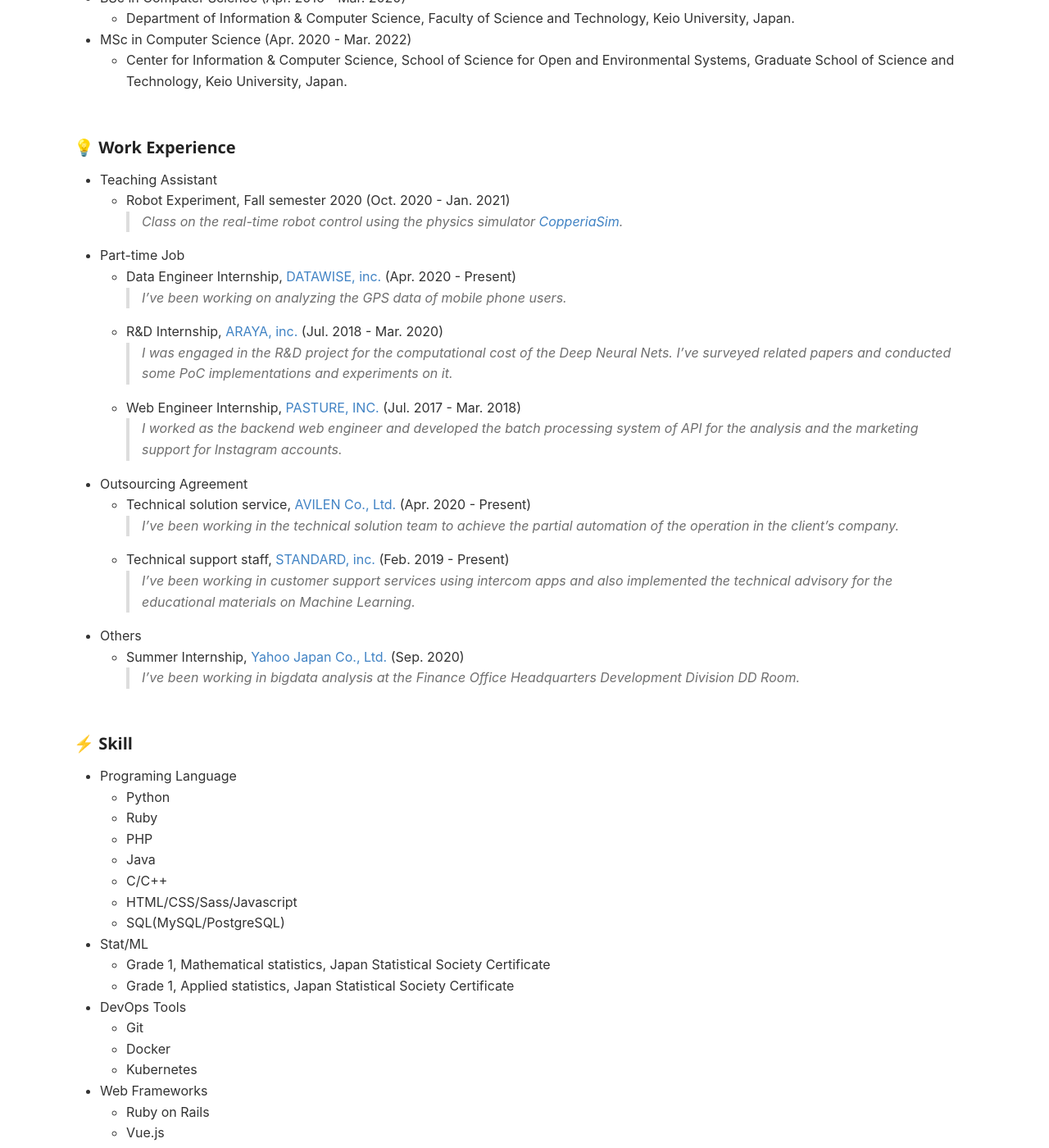
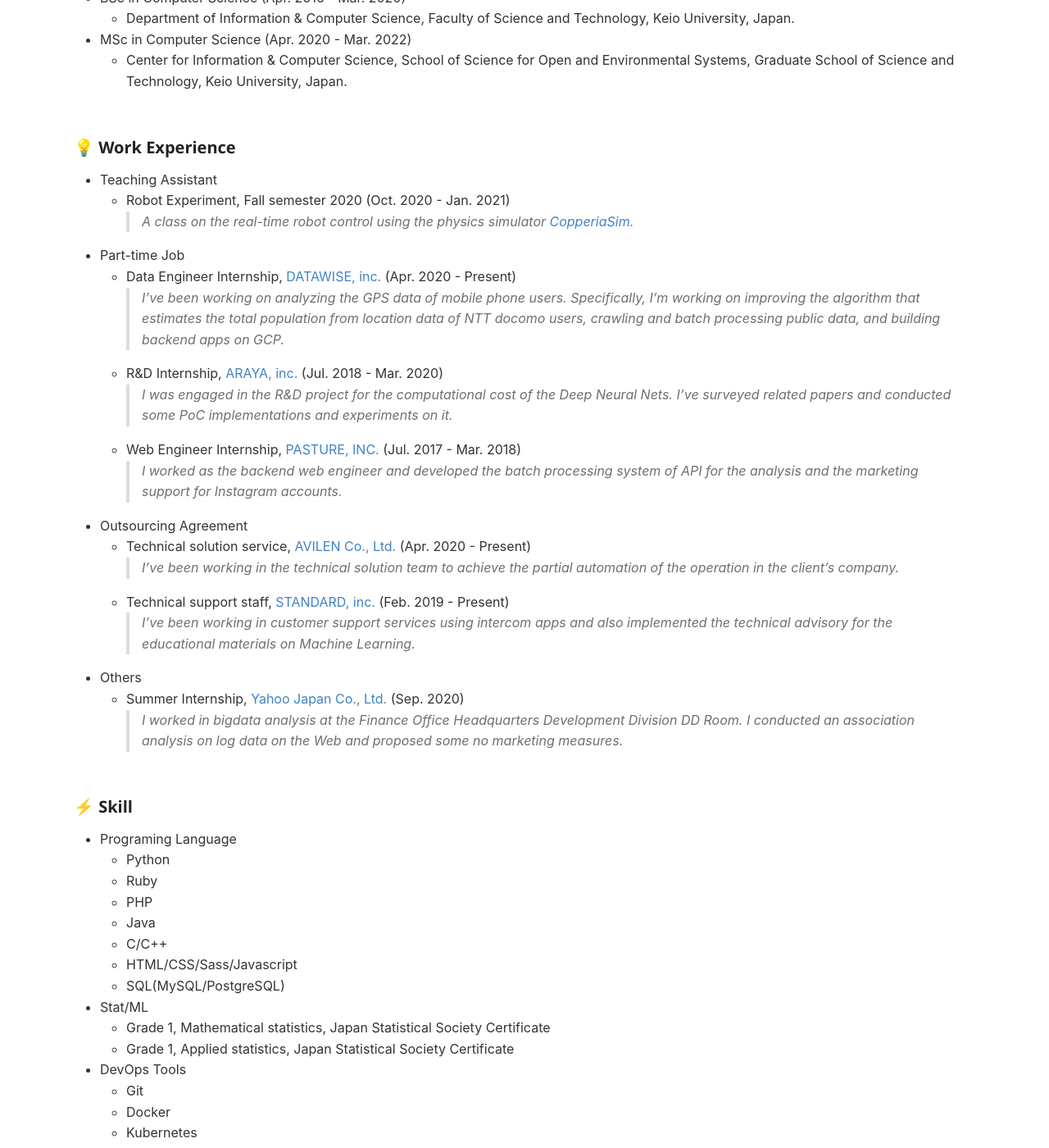
Before and after one commit to yumaloop/old-jekyll-blog-site, a Jekyll site: the page built from about.md, in a window 1280 px wide and 1400 px high, scrolled down 715 px. Shown: the whole window at 82% size. Built offline with Jekyll 4.4.1, drawn with Linux system fonts in a browser that asks for light colours; comment, search, counter and statistics services are not loaded.

Commit message:
edit about

```diff
--- a/about.md
+++ b/about.md
@@ -29,10 +29,10 @@
 
 * Teaching Assistant
     * Robot Experiment, Fall semester 2020 (Oct. 2020 - Jan. 2021)
-      > Class on the real-time robot control using the physics simulator [CopperiaSim](https://www.coppeliarobotics.com/).
+      > A class on the real-time robot control using the physics simulator [CopperiaSim](https://www.coppeliarobotics.com/).
 * Part-time Job
     * Data Engineer Internship, [DATAWISE, inc.](https://www.datawise.co.jp/) (Apr. 2020 - Present)
-      > I've been working on analyzing the GPS data of mobile phone users.
+      > I've been working on analyzing the GPS data of mobile phone users. Specifically, I'm working on improving the algorithm that estimates the total population from location data of NTT docomo users, crawling and batch processing public data, and building backend apps on GCP.
     * R&D Internship, [ARAYA, inc.](https://www.araya.org) (Jul. 2018 - Mar. 2020)
       > I was engaged in the R&D project for the computational cost of the Deep Neural Nets. I've surveyed related papers and conducted some PoC implementations and experiments on it.
     * Web Engineer Internship, [PASTURE, INC.](https://corp.pasture.biz/) (Jul. 2017 - Mar. 2018)
@@ -44,7 +44,7 @@
       > I've been working in customer support services using intercom apps and also implemented the technical advisory for the educational materials on Machine Learning.
 * Others
     * Summer Internship, [Yahoo Japan Co., Ltd.](https://about.yahoo.co.jp/) (Sep. 2020)
-      > I've been working in bigdata analysis at the Finance Office Headquarters Development Division DD Room.
+      > I worked in bigdata analysis at the Finance Office Headquarters Development Division DD Room. I conducted an association analysis on log data on the Web and proposed some no marketing measures.
 
 <br>
 
```
